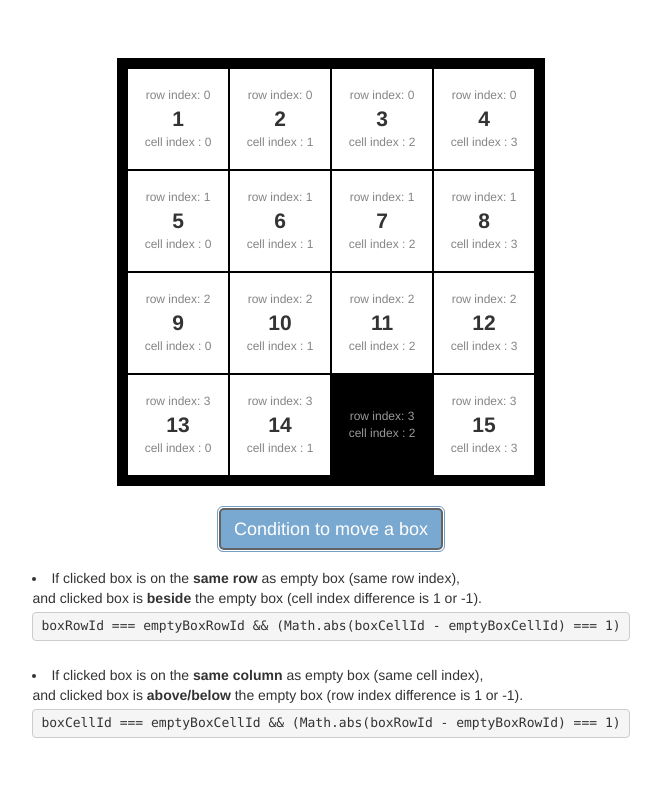
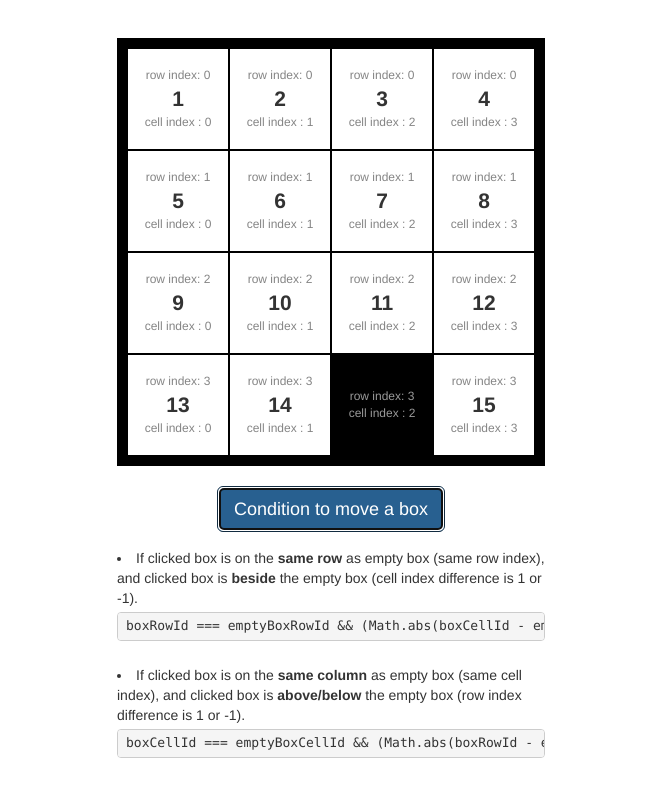
Before and after one commit to joycehwchan/lewagon-number-puzzle, a plain HTML site: page index.html in a window 1280 px wide. Both pictures are taken after a click on the button "Condition to move a box". Shown: the whole page, without its empty margins (309-970 px from the left). Drawn offline with nearby package versions, Linux system fonts and the light colour scheme.

Commit message:
change hint

```diff
--- a/css/style.css
+++ b/css/style.css
@@ -42,6 +42,7 @@ td p {
 
 .empty {
   background: black;
+  cursor: auto;
 }
 
 button {
@@ -50,6 +51,7 @@ button {
 
 .hint {
   margin-top: 16px;
+  width: 428px;
   opacity: 0;
   transition: .3s opacity ease;
 }
@@ -61,6 +63,7 @@ button {
 pre {
   margin: 4px 0;
   padding: 0;
-  width: fit-content;
+  /* width: fit-content; */
+  width: 428px;
   padding: 4px 8px;
 }
--- a/index.html
+++ b/index.html
@@ -40,12 +40,12 @@
 
   <div class="hint">
       <li>
-        If clicked box is on the <strong>same row</strong> as empty box (same row index),<br>and clicked box is <strong>beside</strong> the empty box (cell index difference is 1 or -1).
+        If clicked box is on the <strong>same row</strong> as empty box (same row index), and clicked box is <strong>beside</strong> the empty box (cell index difference is 1 or -1).
         <pre>boxRowId === emptyBoxRowId && (Math.abs(boxCellId - emptyBoxCellId) === 1)</pre>
         <br>
       </li>
       <li>
-        If clicked box is on the <strong>same column</strong> as empty box (same cell index),<br>and clicked box is <strong>above/below</strong> the empty box (row index difference is 1 or -1).
+        If clicked box is on the <strong>same column</strong> as empty box (same cell index), and clicked box is <strong>above/below</strong> the empty box (row index difference is 1 or -1).
         <pre>boxCellId === emptyBoxCellId && (Math.abs(boxRowId - emptyBoxRowId) === 1)</pre>
       </li>
   </div>
--- a/lib/script.js
+++ b/lib/script.js
@@ -6,8 +6,8 @@ const winningString = "1,2,3,4,5,6,7,8,9,10,11,12,13,14,15,0"
 
 // Show Hint
 button.addEventListener("click", (event) => {
-  hint.classList.add("active");
-  button.classList.add("disabled");
+  hint.classList.toggle("active");
+  // button.classList.add("disabled");
 });
 
 // Check is there is space(empty space) around clicked cell
```
